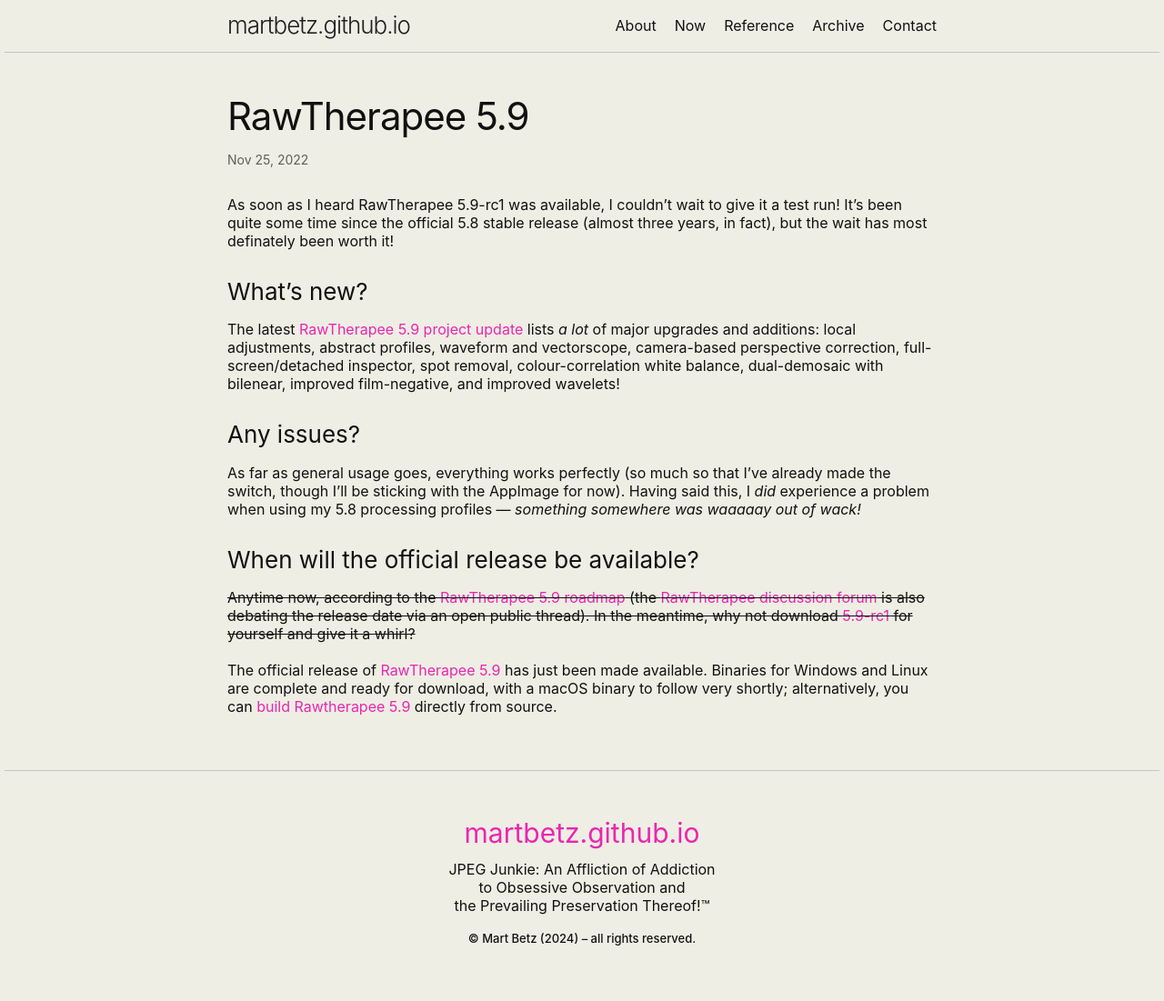
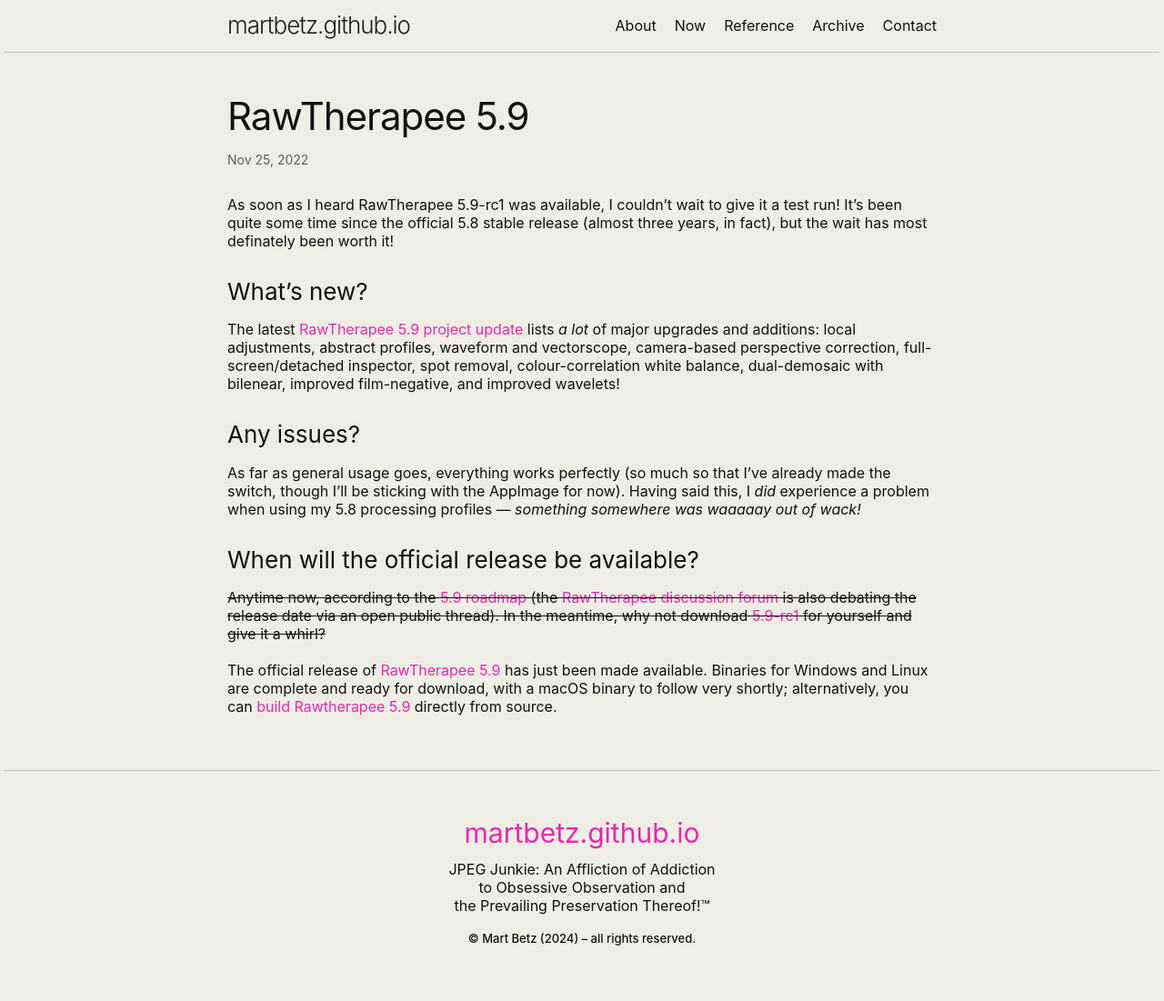
Before and after one commit to martbetz/martbetz.github.io, a Jekyll site: the page built from _posts/2022-11-25-rt5-9.md, in a window 1280 px wide. Shown: the whole page at 91% size. Built offline with Jekyll 4.4.1, drawn with Linux system fonts in a browser that asks for light colours.

Commit message:
Update 2022-11-25-rt5-9.md

```diff
--- a/_posts/2022-11-25-rt5-9.md
+++ b/_posts/2022-11-25-rt5-9.md
@@ -23,6 +23,6 @@
 
 ### When will the official release be available? ###
 
-<s>Anytime now, according to the <a href="https://github.com/Beep6581/RawTherapee/issues/5632">RawTherapee 5.9 roadmap</a> (the <a href="https://discuss.pixls.us/c/software/rawtherapee/14">RawTherapee discussion forum</a> is also debating the release date via an open public thread). In the meantime, why not download <a href="https://github.com/Beep6581/RawTherapee/releases">5.9-rc1</a> for yourself and give it a whirl?</s>
+<s>Anytime now, according to the <a href="https://github.com/Beep6581/RawTherapee/issues/5632">5.9 roadmap</a> (the <a href="https://discuss.pixls.us/c/software/rawtherapee/14">RawTherapee discussion forum</a> is also debating the release date via an open public thread). In the meantime, why not download <a href="https://github.com/Beep6581/RawTherapee/releases">5.9-rc1</a> for yourself and give it a whirl?</s>
 <br>
 The official release of [RawTherapee 5.9](http://rawtherapee.com) has just been made available. Binaries for Windows and Linux are complete and ready for download, with a macOS binary to follow very shortly; alternatively, you can [build Rawtherapee 5.9](https://discuss.pixls.us/t/rawtherapee-5-9-released/33834/34?) directly from source.
```
